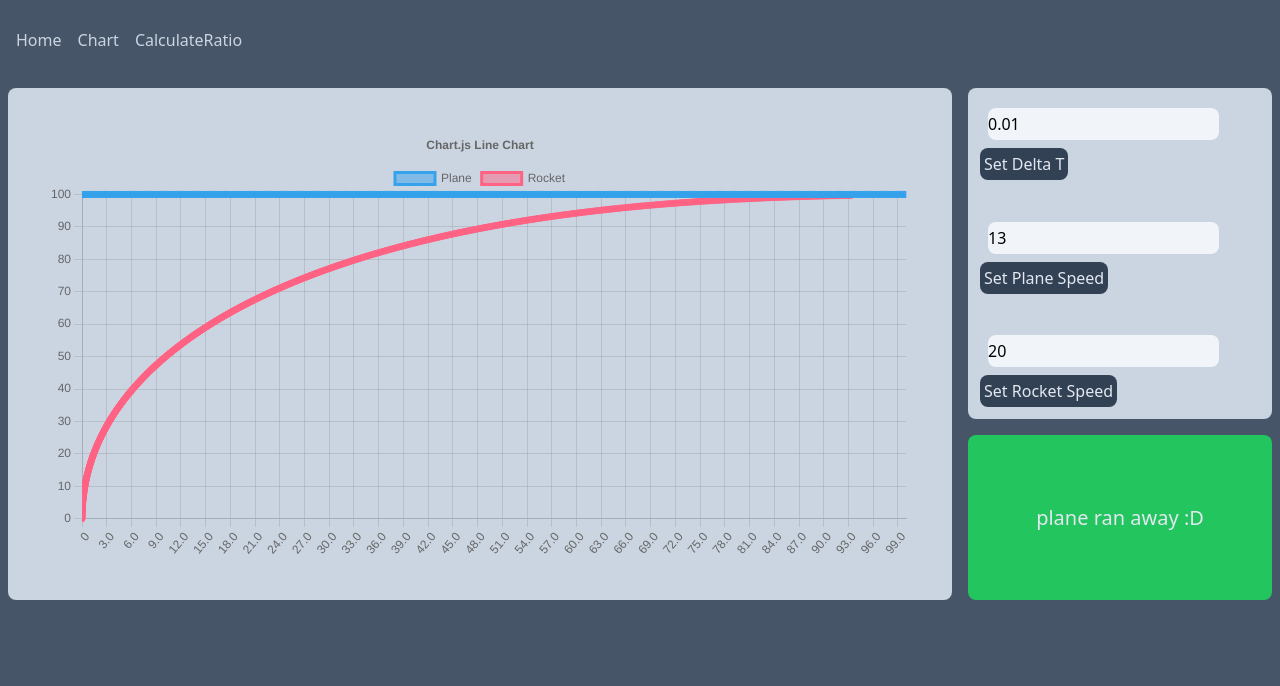
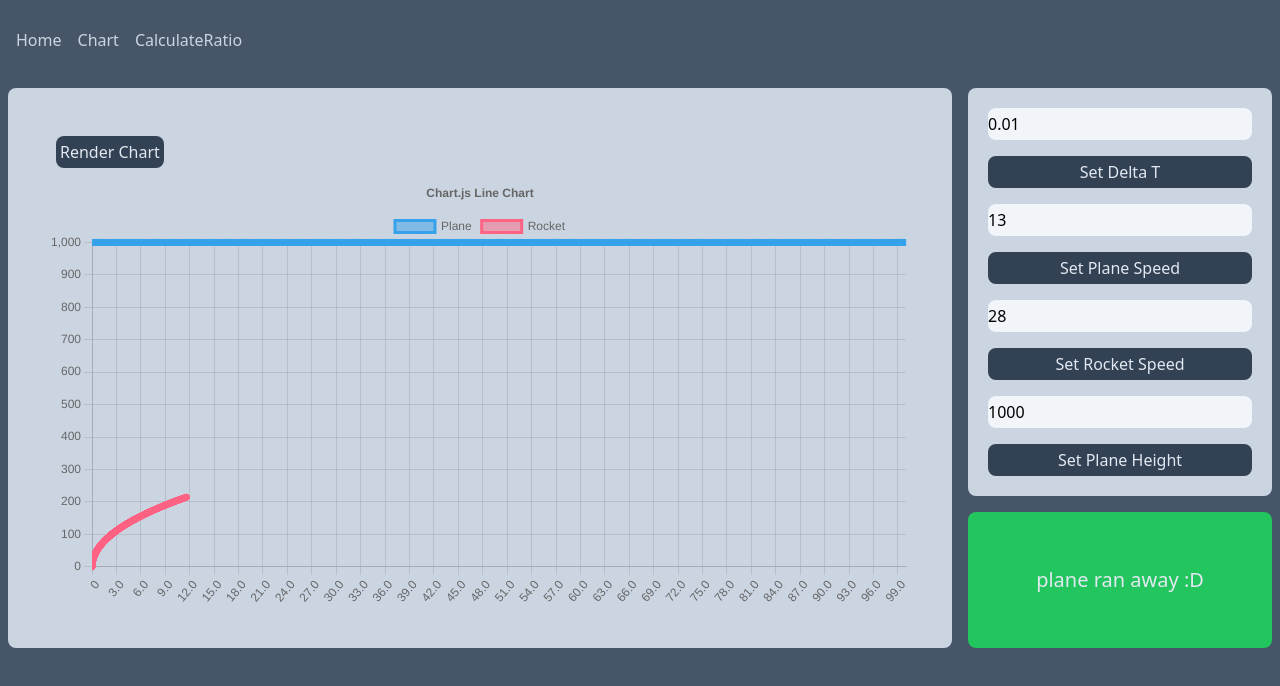
Before and after one commit to Mrkh97/RocketPlaneProject, a React (Create React App) app: page /chart in a window 1280 px wide. Shown: the top 686 px of the page. Built offline with nearby package versions, Linux system fonts and the light colour scheme; no server answers; the database is empty.

Commit message:
added render button,plane height,disabeld firebase

```diff
--- a/src/App.js
+++ b/src/App.js
@@ -10,27 +10,27 @@ import {
 import CalculateRatio from "./components/CalculateRatio";
 
 // Import the functions you need from the SDKs you need
-import { initializeApp } from "firebase/app";
-import { getFirestore } from "firebase/firestore";
-import {addDoc, collection, getDocs } from "firebase/firestore";
+// import { initializeApp } from "firebase/app";
+// import { getFirestore } from "firebase/firestore";
+// import {addDoc, collection, getDocs } from "firebase/firestore";
 // TODO: Add SDKs for Firebase products that you want to use
 // https://firebase.google.com/docs/web/setup#available-libraries
 
 // Your web app's Firebase configuration
 // For Firebase JS SDK v7.20.0 and later, measurementId is optional
-const firebaseConfig = {
-  apiKey: "AIzaSyD8ZlNaErghnkndW_-safjeiYM2z6nxA7Q",
-  authDomain: "bold-vent-312916.firebaseapp.com",
-  projectId: "bold-vent-312916",
-  storageBucket: "bold-vent-312916.appspot.com",
-  messagingSenderId: "931849978865",
-  appId: "1:931849978865:web:c025021515246086eaba50",
-  measurementId: "G-8FSDQ8LLY6"
-};
+// const firebaseConfig = {
+//   apiKey: "AIzaSyD8ZlNaErghnkndW_-safjeiYM2z6nxA7Q",
+//   authDomain: "bold-vent-312916.firebaseapp.com",
+//   projectId: "bold-vent-312916",
+//   storageBucket: "bold-vent-312916.appspot.com",
+//   messagingSenderId: "931849978865",
+//   appId: "1:931849978865:web:c025021515246086eaba50",
+//   measurementId: "G-8FSDQ8LLY6"
+// };
 
-// Initialize Firebase
-const app = initializeApp(firebaseConfig);
-const db = getFirestore(app);
+// // Initialize Firebase
+// const app = initializeApp(firebaseConfig);
+// const db = getFirestore(app);
 
 // async function main() {
 //   try {
@@ -45,16 +45,16 @@ const db = getFirestore(app);
 // } catch (e) {
 //   console.error("Error adding document: ", e);
 // } }
-let data
-async function main(){
-  const querySnapshot = await getDocs(collection(db, "httpDateSize"));
-  querySnapshot.forEach((doc) => {
-  //console.log(doc);
-  data = (doc._document.data.value.mapValue.fields)
-  console.log(data)
-});
-}
-main()
+// let data
+// async function main(){
+//   const querySnapshot = await getDocs(collection(db, "httpDateSize"));
+//   querySnapshot.forEach((doc) => {
+//   //console.log(doc);
+//   data = (doc._document.data.value.mapValue.fields)
+//   console.log(data)
+// });
+// }
+// main()
 
 
 
--- a/src/components/Chart.js
+++ b/src/components/Chart.js
@@ -28,13 +28,16 @@ export default function Chart() {
   const [planeSpeedValue, setPlaneSpeedValue] = useState(13);
   const [planeV, setPlaneV] = useState(13);
 
-  const [rocketSpeedValue, setRocektSpeedValue] = useState(20);
-  const [rocketV, setRocketV] = useState(20);
+  const [rocketSpeedValue, setRocektSpeedValue] = useState(28);
+  const [rocketV, setRocketV] = useState(28);
+
+  const [planeYValue,setPlaneYValue] = useState(1000);
+  const [YPlane,setYPlane]=useState(1000);
 
   // const [isCaught,setIsCought] = useState(false);
 
   let XPlane = 0;
-  let YPlane = 100;
+
   let XtPlane = [];
   let YtPlane = [];
   let planeCordinates = {};
@@ -56,7 +59,7 @@ export default function Chart() {
     XRocket = XRocket + (rocketV * deltaT * ((XPlane - XRocket) / (Math.sqrt(((XPlane - XRocket) ** 2) + ((YPlane - YRocket) ** 2)))));
     YRocket = YRocket + (rocketV * deltaT * ((YPlane - YRocket) / (Math.sqrt(((XPlane - XRocket) ** 2) + ((YPlane - YRocket) ** 2)))));
     // console.log((Math.sqrt(((XPlane - XRocket) ** 2) + ((YPlane - YRocket) ** 2))));
-    if ((Math.sqrt(((XPlane - XRocket) ** 2) + ((YPlane - YRocket) ** 2))) < 0.1) {
+    if ((Math.sqrt(((XPlane - XRocket) ** 2) + ((YPlane - YRocket) ** 2))) < 1) {
       //having problem with this at last have to use deltaT value fro breaking
       // setIsCought(true);
       // isIt=true;
@@ -155,27 +158,36 @@ export default function Chart() {
   // if ((Math.sqrt(((XPlane - XRocket) ** 2) + ((YPlane - YRocket) ** 2))) < 0.1){
   //   setIsCought(true);
   // }
+  const [isRenderd,setIsRenderd] = useState(true)
+
 
   return <div className=" grid grid-cols-4">
     <div className=" p-10 bg-slate-300 m-2 rounded-lg  col-span-3">
-      <Line options={options} data={data} />
+    <button className='bg-slate-700 m-2 text-slate-200 p-1 rounded-lg hover:shadow-lg hover:scale-105 ' onClick={()=>isRenderd?setIsRenderd(false):setIsRenderd(true)}>Render Chart</button>
+      {isRenderd?<Line options={options} data={data} />:""}
+
     </div>
     <div className='flex flex-col '>
       <div className=" m-2 p-3 bg-slate-300 rounded-lg basis-2/3 flex flex-col justify-between ">
-        <div className=' inline-block '>
+        <div className='flex flex-col '>
           <input className=' bg-slate-100 m-2 rounded-lg h-8' type="number" value={deltaValue} onChange={(event) => setDeltaValue(event.target.value)} />
-          <button className='bg-slate-700 text-slate-200 p-1 rounded-lg hover:shadow-lg hover:scale-105 ' onClick={() => setDeltaT(deltaValue)}>Set Delta T</button>
+          <button className='bg-slate-700 m-2 text-slate-200 p-1 rounded-lg hover:shadow-lg hover:scale-105 ' onClick={() => setDeltaT(deltaValue)}>Set Delta T</button>
         </div>
-        <div className=' inline-block '>
+        <div className=' flex flex-col '>
           <input className=' bg-slate-100 m-2 rounded-lg h-8' type="number" value={planeSpeedValue} onChange={(event) => setPlaneSpeedValue(event.target.value)} />
-          <button className='bg-slate-700 text-slate-200 p-1 rounded-lg hover:shadow-lg hover:scale-105' onClick={() => setPlaneV(planeSpeedValue)}>Set Plane Speed</button>
+          <button className='bg-slate-700 m-2 text-slate-200 p-1 rounded-lg hover:shadow-lg hover:scale-105' onClick={() => setPlaneV(planeSpeedValue)}>Set Plane Speed</button>
         </div>
-        <div className=' inline-block '>
+        <div className=' flex flex-col '>
           <input className=' bg-slate-100 m-2 rounded-lg h-8' type="number" value={rocketSpeedValue} onChange={(event) => setRocektSpeedValue(event.target.value)} />
-          <button className=' bg-slate-700 text-slate-200 p-1 rounded-lg hover:shadow-lg hover:scale-105  ' onClick={() => setRocketV(rocketSpeedValue)}>Set Rocket Speed</button>
+          <button className=' bg-slate-700 m-2 text-slate-200 p-1 rounded-lg hover:shadow-lg hover:scale-105  ' onClick={() => setRocketV(rocketSpeedValue)}>Set Rocket Speed</button>
+        </div>
+
+        <div className=' flex flex-col '>
+          <input className=' bg-slate-100 m-2 rounded-lg h-8' type="number" value={planeYValue} onChange={(event) => setPlaneYValue(event.target.value)} />
+          <button className=' bg-slate-700 m-2 text-slate-200 p-1 rounded-lg hover:shadow-lg hover:scale-105  ' onClick={() => setYPlane(planeYValue)}>Set Plane Height</button>
         </div>
       </div>
-      <div className={XPlane < 99 ? ' h-10 m-2 rounded-lg flex justify-center items-center flex-1 bg-red-500' : 'h-10 m-2 rounded-lg flex justify-center items-center basis-1/3 bg-green-500'}>
+      <div className={XPlane < 99 ? ' h-10 m-2 p-2 rounded-lg flex justify-center items-center flex-1 bg-red-500' : 'h-10 m-2 p-2 rounded-lg flex justify-center items-center basis-1/3 bg-green-500'}>
         <p className=' text-slate-200 text-xl'>{XPlane < 99 ? "rocket hits the plane D;" : "plane ran away :D"}</p>
       </div>
     </div>
```
